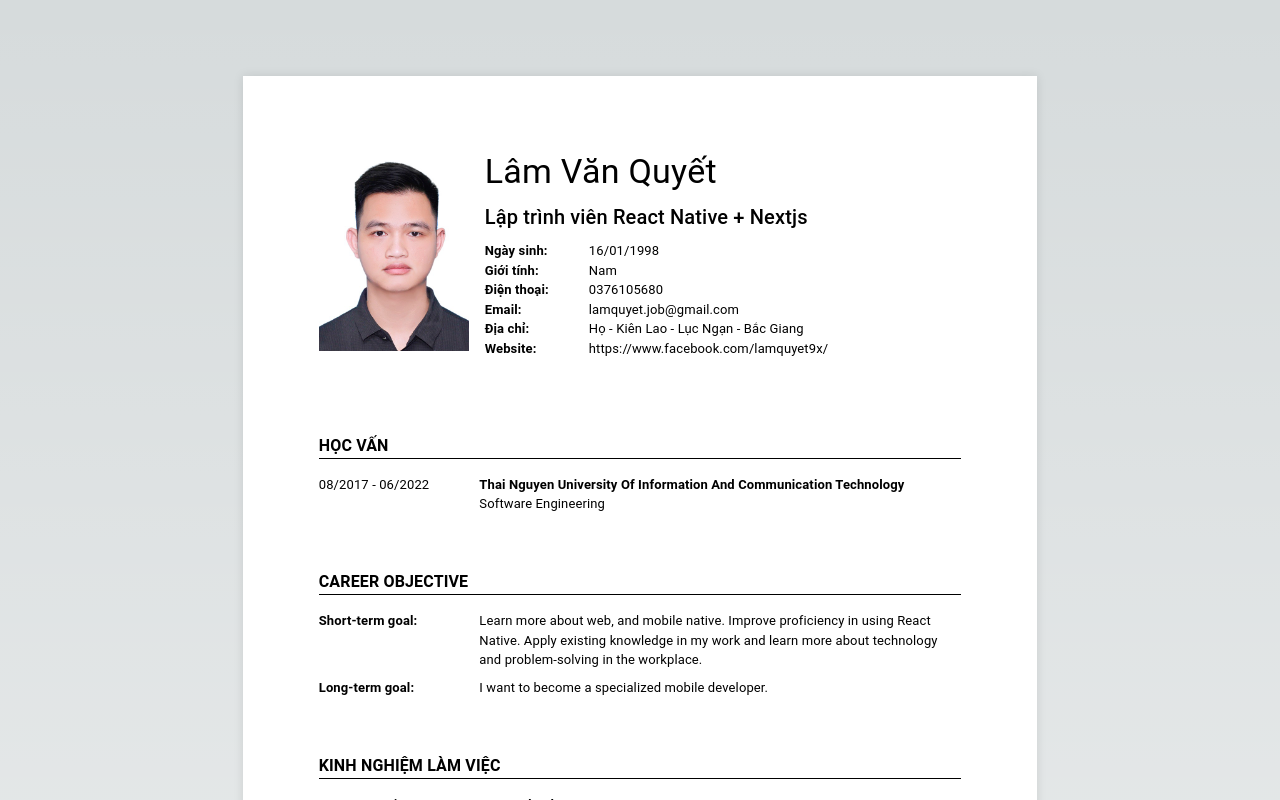
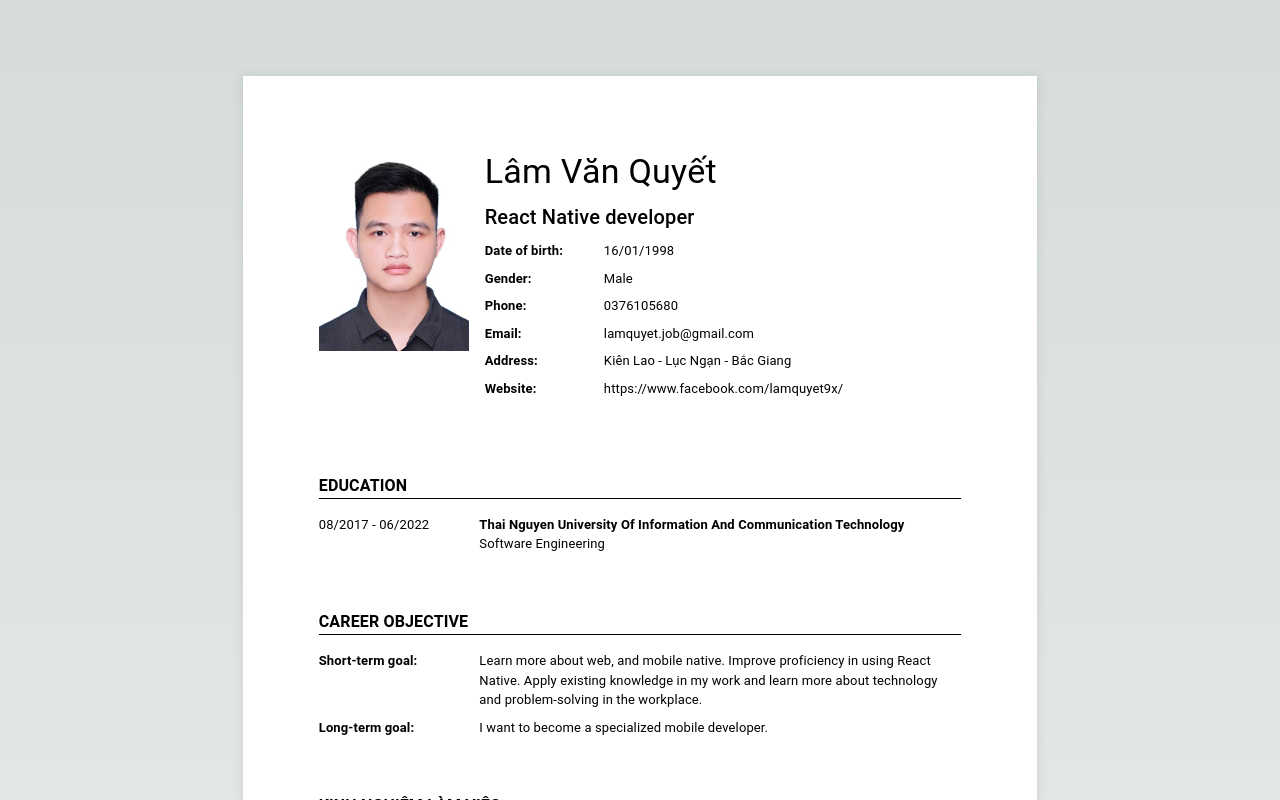
Before and after one commit to LamQuyet/LamQuyet.github.io, a Next.js app: page / in a window 1280 px wide. Shown: the top 800 px of the page. Built offline with nearby package versions, Linux system fonts and the light colour scheme.

Commit message:
fix header

```diff
--- a/src/app/page.tsx
+++ b/src/app/page.tsx
@@ -10,7 +10,7 @@ const HomePage = () => {
   return (
     <Layout>
       <Header />
-      <Section title="Học vấn">
+      <Section title="Education">
         <Grid2 container>
           <Grid2 xs={3}>
             <Typography fontWeight={"400"} fontSize={13}>
--- a/src/components/Header.tsx
+++ b/src/components/Header.tsx
@@ -3,6 +3,7 @@
 import React from "react";
 import { Avatar, Box, Stack, Typography } from "@mui/material";
 import Image from "next/image";
+import Grid2 from "@mui/material/Unstable_Grid2/Grid2";
 
 const Header = () => {
   return (
@@ -22,52 +23,82 @@ const Header = () => {
             maxHeight: 200,
           }}
         />
-        <Stack direction="column" spacing={1}>
+        <Stack direction="column" spacing={1} flex={1}>
           <Typography variant="h4">Lâm Văn Quyết</Typography>
-          <Typography variant="h6">
-            Lập trình viên React Native + Nextjs
+          <Typography variant="h6">React Native developer</Typography>
+          <Stack spacing={1}>
+            <Grid2 container>
+              <Grid2 xs={3}>
+                <Typography fontWeight={"700"} fontSize={13}>
+                  Date of birth:
                 </Typography>
-          <Stack direction="row" spacing={5}>
-            <Stack>
+              </Grid2>
+              <Grid2 xs={9}>
+                <Typography fontWeight={"400"} fontSize={13}>
+                  16/01/1998
+                </Typography>
+              </Grid2>
+            </Grid2>
+            <Grid2 container>
+              <Grid2 xs={3}>
                 <Typography fontWeight={"700"} fontSize={13}>
-                Ngày sinh:
+                  Gender:
                 </Typography>
+              </Grid2>
+              <Grid2 xs={9}>
+                <Typography fontWeight={"400"} fontSize={13}>
+                  Male
+                </Typography>
+              </Grid2>
+            </Grid2>
+            <Grid2 container>
+              <Grid2 xs={3}>
                 <Typography fontWeight={"700"} fontSize={13}>
-                Giới tính:
+                  Phone:
                 </Typography>
-              <Typography fontWeight={"700"} fontSize={13}>
-                Điện thoại:
+              </Grid2>
+              <Grid2 xs={9}>
+                <Typography fontWeight={"400"} fontSize={13}>
+                  0376105680
                 </Typography>
+              </Grid2>
+            </Grid2>
+            <Grid2 container>
+              <Grid2 xs={3}>
                 <Typography fontWeight={"700"} fontSize={13}>
                   Email:
                 </Typography>
+              </Grid2>
+              <Grid2 xs={9}>
+                <Typography fontWeight={"400"} fontSize={13}>
+                  lamquyet.job@gmail.com
+                </Typography>
+              </Grid2>
+            </Grid2>
+            <Grid2 container>
+              <Grid2 xs={3}>
                 <Typography fontWeight={"700"} fontSize={13}>
-                Địa chỉ:
+                  Address:
                 </Typography>
+              </Grid2>
+              <Grid2 xs={9}>
+                <Typography fontWeight={"400"} fontSize={13}>
+                  Kiên Lao - Lục Ngạn - Bắc Giang
+                </Typography>
+              </Grid2>
+            </Grid2>
+            <Grid2 container>
+              <Grid2 xs={3}>
                 <Typography fontWeight={"700"} fontSize={13}>
                   Website:
                 </Typography>
-            </Stack>
-            <Stack>
-              <Typography fontWeight={"400"} fontSize={13}>
-                16/01/1998
-              </Typography>
-              <Typography fontWeight={"400"} fontSize={13}>
-                Nam
-              </Typography>
-              <Typography fontWeight={"400"} fontSize={13}>
-                0376105680
-              </Typography>
-              <Typography fontWeight={"400"} fontSize={13}>
-                lamquyet.job@gmail.com
-              </Typography>
-              <Typography fontWeight={"400"} fontSize={13}>
-                Họ - Kiên Lao - Lục Ngạn - Bắc Giang
-              </Typography>
+              </Grid2>
+              <Grid2 xs={9}>
                 <Typography fontWeight={"400"} fontSize={13}>
                   https://www.facebook.com/lamquyet9x/
                 </Typography>
-            </Stack>
+              </Grid2>
+            </Grid2>
           </Stack>
         </Stack>
       </Stack>
```
Lines whose indentation alone changed are shown as unchanged.
